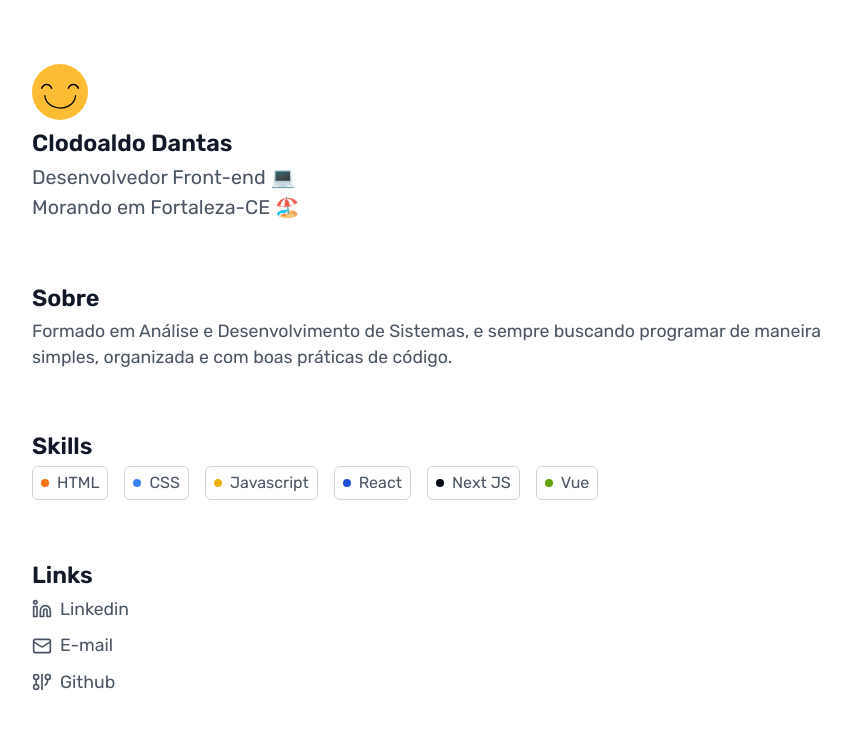
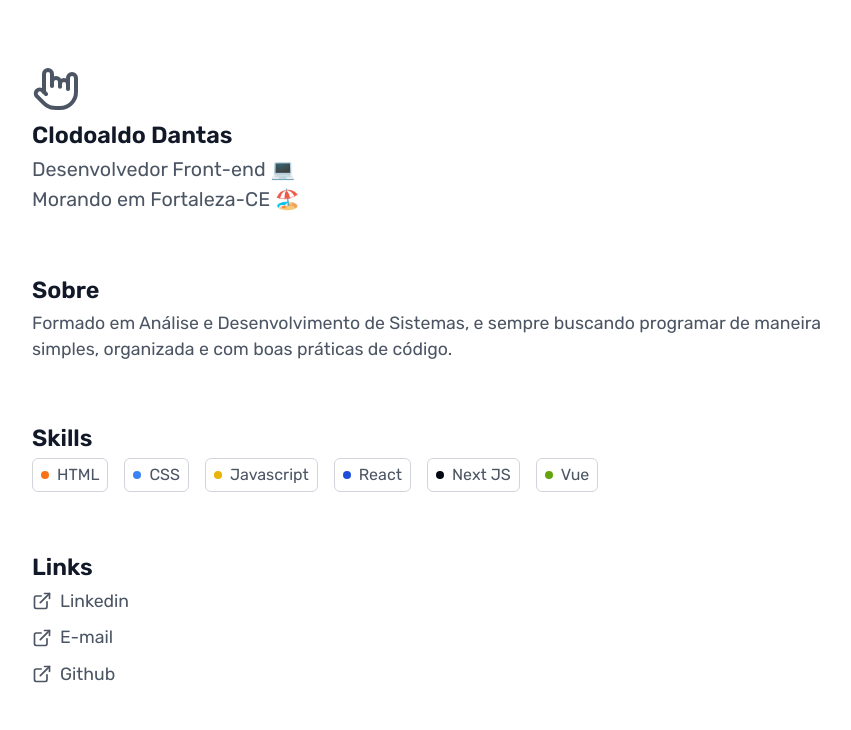
Before and after one commit to ClodoaldoDantas/portfolio, a Next.js app: page / in a window 1280 px wide. Shown: the top 730 px of the page, without its empty margins (208-1059 px from the left). Built offline with nearby package versions, Linux system fonts and the light colour scheme.

Commit message:
feat: change icons in homepage

```diff
--- a/src/app/page.tsx
+++ b/src/app/page.tsx
@@ -1,8 +1,8 @@
+import { Badge } from '@/components/badge'
+import { ExternalLink } from '@/components/external-link'
 import { Header } from '@/components/header'
-import { Linkedin, Mail, GitGraph } from 'lucide-react'
+import { ExternalLinkIcon } from 'lucide-react'
 import styles from './page.module.scss'
-import { ExternalLink } from '@/components/external-link'
-import { Badge } from '@/components/badge'
 
 export default function Home() {
   return (
@@ -38,21 +38,21 @@ export default function Home() {
           <ul className={styles.list}>
             <li>
               <ExternalLink href="https://www.linkedin.com/in/clodoaldodantas/">
-                <Linkedin size={20} />
+                <ExternalLinkIcon size={20} />
                 Linkedin
               </ExternalLink>
             </li>
 
             <li>
               <ExternalLink href="mailto:clodoaldodantas8@gmail.com">
-                <Mail size={20} />
+                <ExternalLinkIcon size={20} />
                 E-mail
               </ExternalLink>
             </li>
 
             <li>
               <ExternalLink href="https://github.com/ClodoaldoDantas">
-                <GitGraph size={20} />
+                <ExternalLinkIcon size={20} />
                 Github
               </ExternalLink>
             </li>
--- a/src/components/header/index.tsx
+++ b/src/components/header/index.tsx
@@ -1,17 +1,11 @@
-import Image from 'next/image'
+import { HandMetal } from 'lucide-react'
 import styles from './styles.module.scss'
 
 export function Header() {
   return (
     <header className={styles.header}>
       <div className={styles.container}>
-        <Image
-          width={150}
-          height={150}
-          src="/avatar.svg"
-          className={styles.photo}
-          alt=""
-        />
+        <HandMetal className={styles.icon} size={48} />
 
         <h1 className={styles.title}>Clodoaldo Dantas</h1>
         <p className={styles.text}>Desenvolvedor Front-end 💻</p>
--- a/src/components/header/styles.module.scss
+++ b/src/components/header/styles.module.scss
@@ -8,12 +8,8 @@
   @include utils.container;
 }
 
-.photo {
-  width: 3.5rem;
-  height: 3.5rem;
-  border-radius: 50%;
+.icon {
   margin-bottom: 0.75rem;
-  object-fit: cover;
 }
 
 .title {
```
